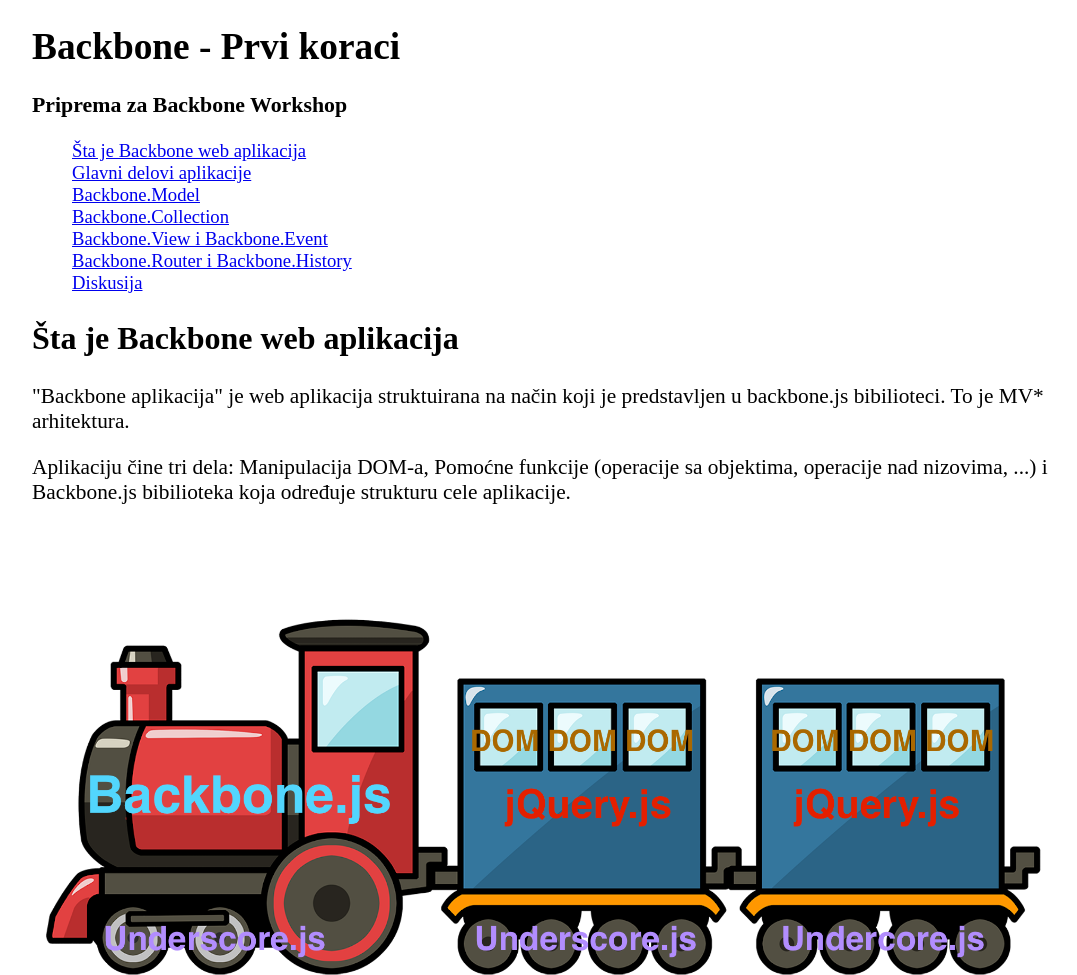
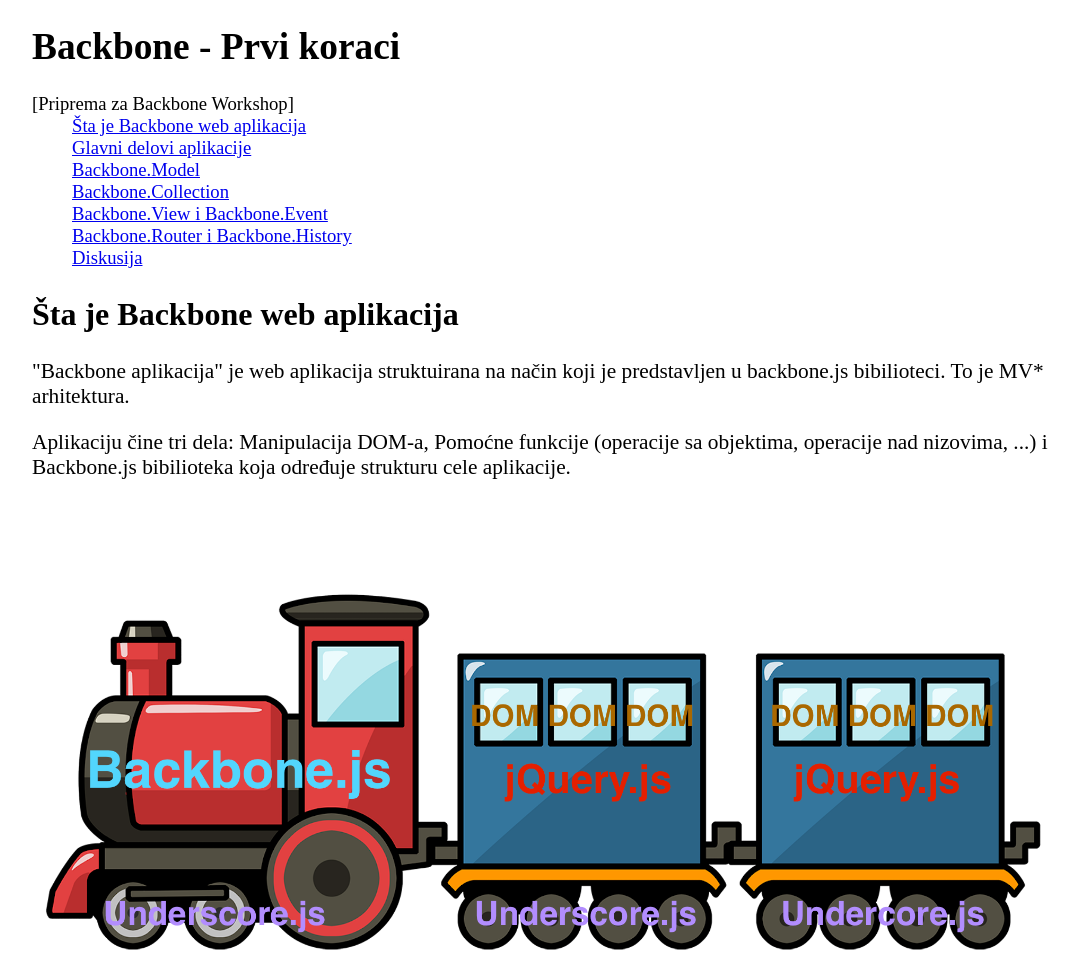
Before and after one commit to djordjeparovic/backboneWorkshop, a plain HTML site: page index.html in a window 1280 px wide. Shown: the top 975 px of the page, without its empty margins (96-1173 px from the left). Drawn offline with Linux system fonts and the light colour scheme; a web font is replaced by a local one.

```diff
--- a/index.html
+++ b/index.html
@@ -8,7 +8,7 @@
 	<link href='styles/main.css' rel='stylesheet' type='text/css'>
 </head>
 <body>
-<h1>Backbone - Prvi koraci</h1><h3>Priprema za Backbone Workshop</h3>
+<h1>Backbone - Prvi koraci</h1>[Priprema za Backbone Workshop]
 <nav>
 	<a href="#what-is-backbone">Šta je Backbone web aplikacija</a>
 	<a href="#main-app-parts">Glavni delovi aplikacije</a>
```
